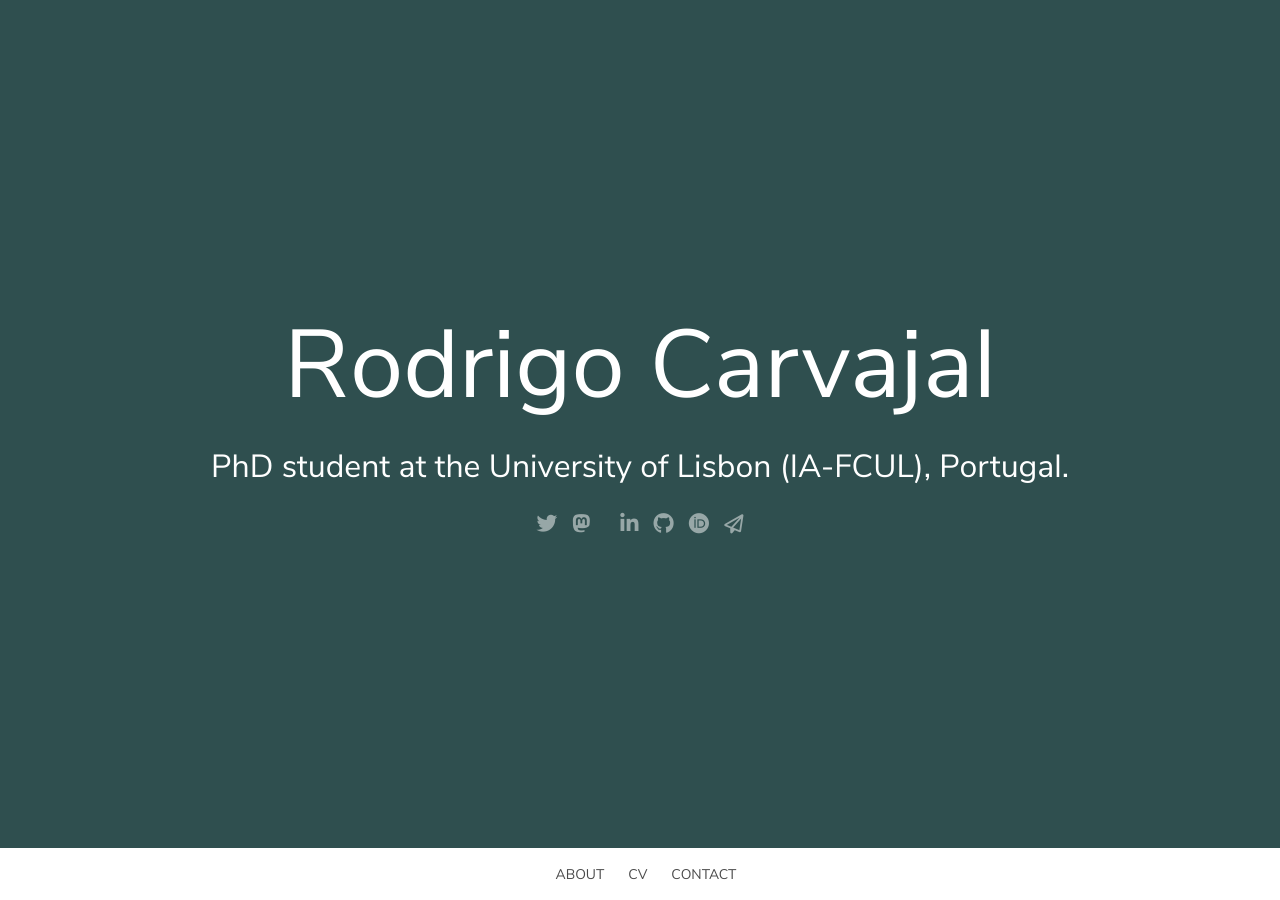
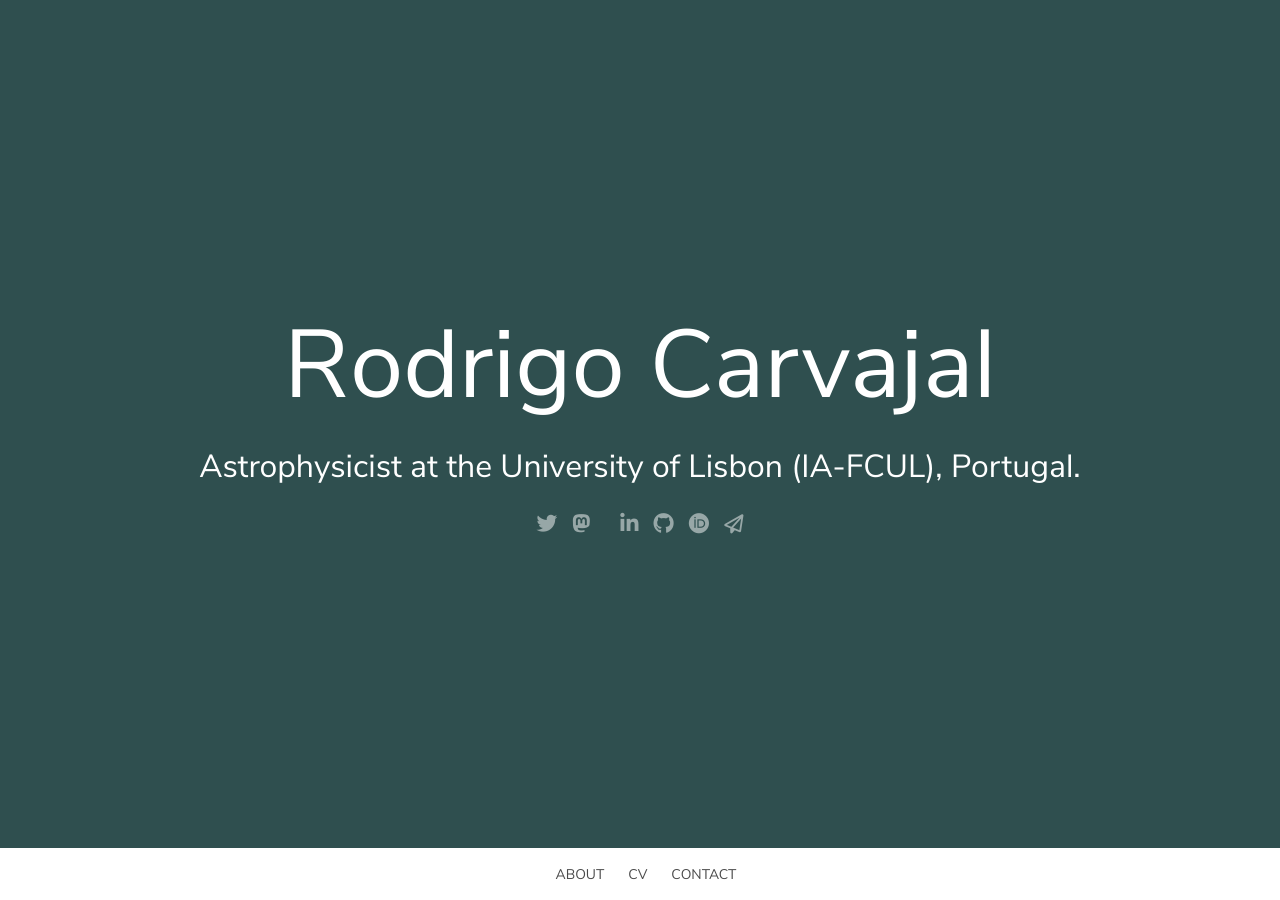
Before and after one commit to racarvajal/racarvajal.github.io, a Jekyll site: the page index.html, which Jekyll copies as it is, in a window 1280 px wide and 900 px high. Built offline with Jekyll 4.4.1, drawn with Linux system fonts in a browser that asks for light colours; some of the changed text lies outside the part shown.

Commit message:
change status

```diff
--- a/index.html
+++ b/index.html
@@ -44,7 +44,7 @@
         <div class="container has-text-centered">
           <h1 class="bold-title fade-in one">Rodrigo Carvajal</h1>
           <div class="subtitle is-3 fade-in two">
-            <p>PhD student at the University of Lisbon (IA-FCUL), Portugal.</p>
+            <p>Astrophysicist at the University of Lisbon (IA-FCUL), Portugal.</p>
           </div>
           <div class="fade-in three">
             <div class="social-icons">
@@ -120,7 +120,7 @@
           </div>
           <div class="markdown column">
             <p>
-              Hi, my name is Rodrigo Carvajal! I am a <a href="http://www.iastro.pt/ia/newStaffDetails.html?ID=234">PhD student</a> at the
+              Hi, my name is Rodrigo Carvajal! I am a <a href="http://www.iastro.pt/ia/newStaffDetails.html?ID=234">Astrophysicist</a> at the
               <a href="http://www.iastro.pt"
                 >Instituto de Astrofísica e Ciências do Espaço</a
               >
@@ -130,7 +130,7 @@
               Portugal.
             </p>
             <p>
-              I do my PhD in Astronomy and Astrophysics working on high-redshift
+              I work on high-redshift
               Radio Galaxies and on ways to detect them
               via multi-wavelength data. All of this, using Machine Learning tools.
             </p>
```
